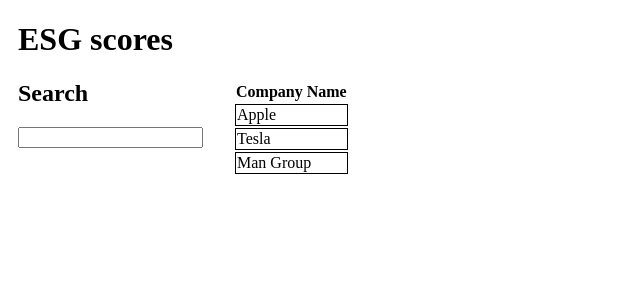
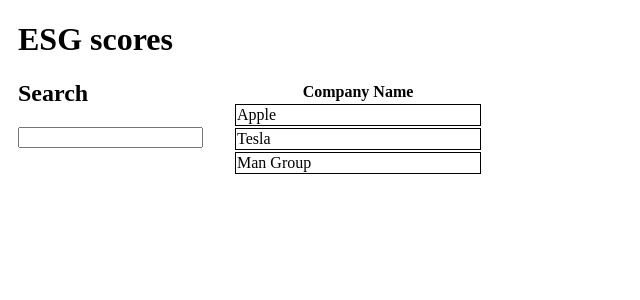
Before and after one commit to valentin-aleksandrov/esg-scores, a React (Vite) app: page / in a window 1280 px wide. Shown: the top 300 px of the page, without its empty margins (0-640 px from the left). Built offline with nearby package versions, Linux system fonts and the light colour scheme; data requests are answered from the project's data file.

Commit message:
increase company dashboard width and rename css classes

```diff
--- a/src/App.tsx
+++ b/src/App.tsx
@@ -44,7 +44,7 @@
   return (
     <div className="app">
       <AppTitle />
-      <div className="search-and-dashboard-wrapper">
+      <div className="companies-container">
         <SearchBar onChange={handleSearchBarChange} />
         <CompaniesDashboard>{dashboardCompanies}</CompaniesDashboard>
       </div>
--- a/src/CompaniesDashboard.tsx
+++ b/src/CompaniesDashboard.tsx
@@ -3,7 +3,7 @@
 }
 export const CompaniesDashboard = ({ children }: CompaniesDashboardProps) => {
   return (
-    <table>
+    <table className="company-dashboard-table">
       <thead>
         <tr>
           <th>Company Name</th>
--- a/src/index.css
+++ b/src/index.css
@@ -11,7 +11,7 @@
   background-color: azure;
 }
 
-.search-and-dashboard-wrapper {
+.companies-container {
   display: flex;
   gap: 30px;
 }
@@ -19,3 +19,7 @@
 .search-bar h2 {
   margin-top: 0px;
 }
+
+.company-dashboard-table {
+  width: 250px;
+}
```
